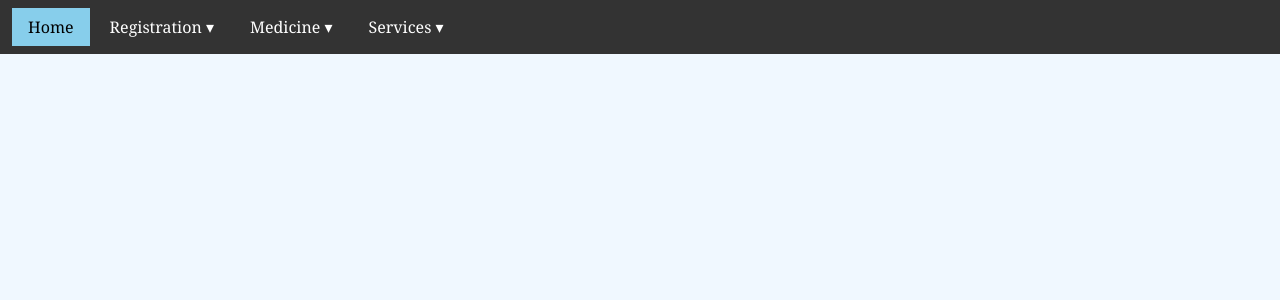
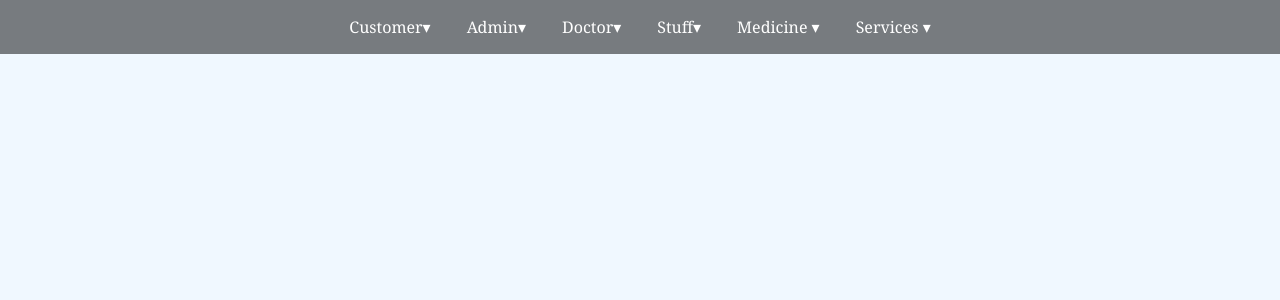
Before and after one commit to ShovanMondal1910/WebTech_Project_Fall2026-27_GroupNumber-1-, a PHP site: page /layouts/navbar.html in a window 1280 px wide. Shown: the top 300 px of the page. Run offline with PHP 8.4, Linux system fonts and the light colour scheme.

Commit message:
feat: add navigation bar layout and corresponding stylesheet

```diff
--- a/app/Views/design/css/navbar.css
+++ b/app/Views/design/css/navbar.css
@@ -12,8 +12,12 @@ body {
 
 /* ── Navbar ── */
 .navbar {
-    background-color: #333;
     padding: 8px 12px;
+    overflow: hiddenauto;
+    text-align: center;
+    background-color: rgba(0, 0, 0, 0.5);
+    padding: 8px 12px;
+
 }
 
 .nav-links {
@@ -21,6 +25,7 @@ body {
     display: flex;
     flex-wrap: wrap;
     gap: 4px;
+    justify-content: center;
 }
 
 .nav-links li {
--- a/app/Views/layouts/navbar.html
+++ b/app/Views/layouts/navbar.html
@@ -9,30 +9,50 @@
     <!-- Navigation Bar -->
     <nav class="navbar">
         <ul class="nav-links">
-            <!-- Home -->
-            <li><a href="Navbar.html" class="active">Home</a></li>
 
-            <!-- Registration dropdown -->
+            <!-- Customer dropdown -->
             <li class="dropdown">
-                <a href="#">Registration ▾</a>
+                <a href="#">Customer▾</a>
                 <ul class="dropdown-menu">
                     <ul class="customer-registration">
-                        <a href="#">Customer</a>
-                        <li><a href="../customer/AddCustomer.html">Add Customer</a></li>
-                        <li><a href="../customer/UpdateCustomer.html">Update Customer</a></li>
-                        <li><a href="../customer/ViewAllCustomers.html">View All Customers</a></li>
+                        <a href="../customer/AddCustomer.html">Add Customer</a>
+                        <a href="../customer/UpdateCustomer.html">Update Customer</a>
+                        <a href="../customer/ViewAllCustomers.html">View All Customers</a>
                     </ul>
+                </ul>
+            </li>
+
+            <!-- Admin dropdown -->
+            <li class="dropdown">
+                <a href="#">Admin▾</a>
+                <ul class="dropdown-menu">
                     <ul class="admin-registration">
-                        <a href="">Admin</a>
-                        <li><a href="../admin/AddAdmin.html">Add Admin</a></li>
-                        <li><a href="../admin/UpdateAdmin.html">Update Admin</a></li>
-                        <li><a href="../admin/ViewAllAdmins.html">View All Admins</a></li>
+                        <a href="../admin/AddAdmin.html">Add Admin</a></li>
+                        <a href="../admin/UpdateAdmin.html">Update Admin</a></li>
+                        <a href="../admin/ViewAllAdmins.html">View All Admins</a></li>
                     </ul>
-                    <ul class="staff-registration">
-                        <a href="">Stuff</a>
-                        <li><a href="../stuff/AddStuff.html">Add Staff</a></li>
-                        <li><a href="../stuff/UpdateStuff.html">Update Staff</a></li>
-                        <li><a href="../stuff/ViewAllStuffs.html">View All Stuffs</a></li>
+                </ul>
+            </li>
+            <!-- Doctor dropdown -->
+            <li class="dropdown">
+                <a href="#">Doctor▾</a>
+                <ul class="dropdown-menu">
+                    <ul class="admin-registration">
+                        <a href="../doctor/AddDoctor.html">Add Doctor</a></li>
+                        <a href="../doctor/UpdateDoctor.html">Update Doctor</a></li>
+                        <a href="../admin/ViewAllAdmins.html">View All Doctors</a></li>
+                    </ul>
+                </ul>
+            </li>
+
+            <!-- Stuff dropdown -->
+            <li class="dropdown">
+                <a href="#">Stuff▾</a>
+                <ul class="dropdown-menu">
+                    <ul class="admin-registration">
+                        <a href="../admin/AddAdmin.html">Add Admin</a></li>
+                        <a href="../admin/UpdateAdmin.html">Update Admin</a></li>
+                        <a href="../admin/ViewAllAdmins.html">View All Admins</a></li>
                     </ul>
                 </ul>
             </li>
```
